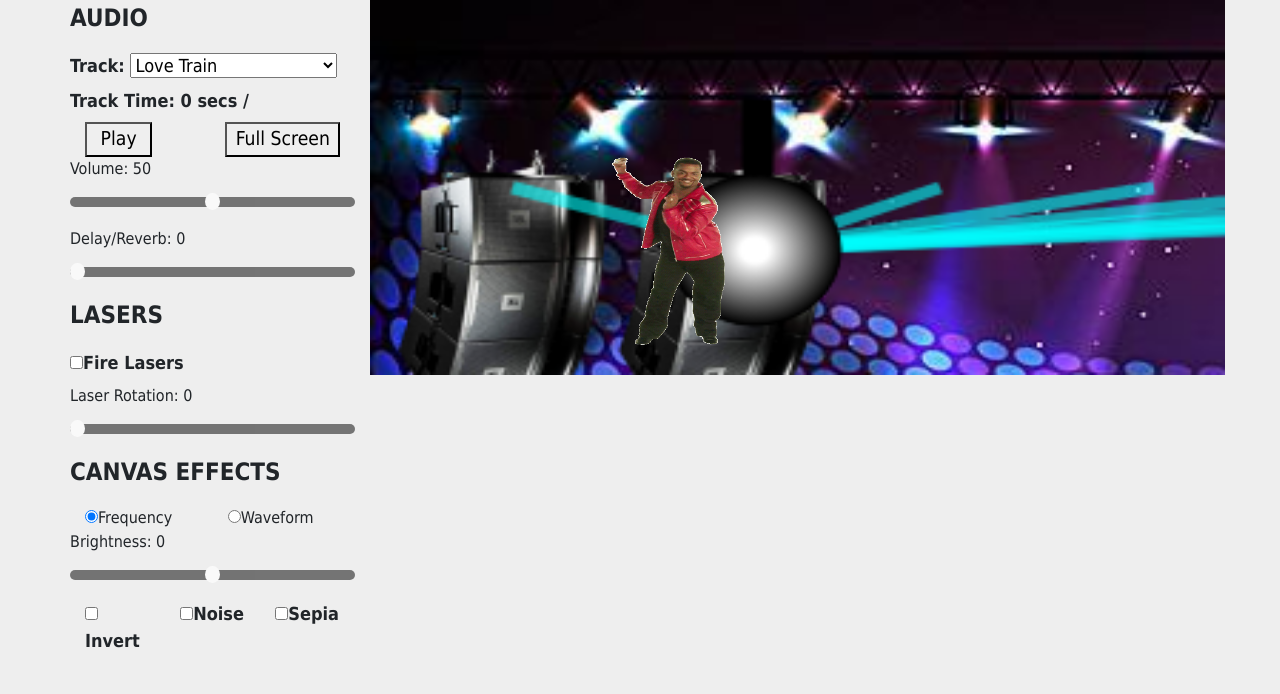
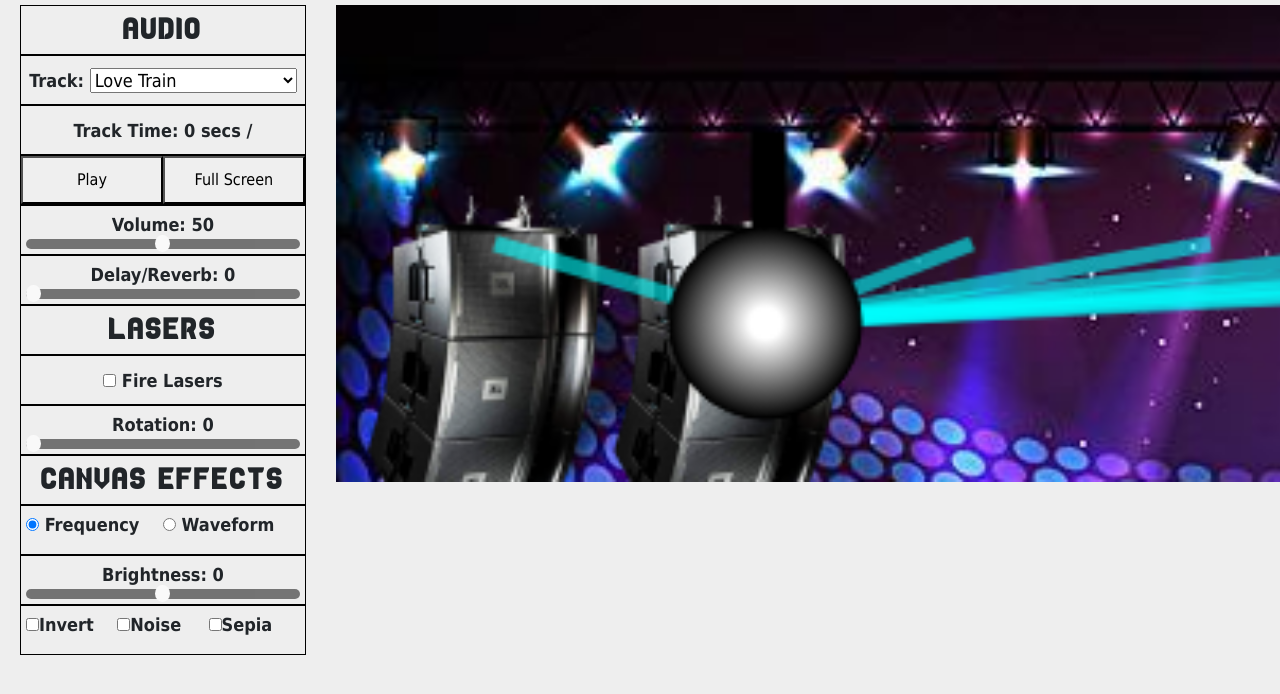
Before and after one commit to stevensalex29/330Project1, a plain HTML site: page main.html in a window 1280 px wide. Drawn offline with nearby package versions, Linux system fonts and the light colour scheme.

Commit message:
Worked on audio controller in main.html/.css/js Added disco_7 font

```diff
--- a/Documentation.txt
+++ b/Documentation.txt
@@ -13,3 +13,5 @@ Staying alive mp3: https://playvk.com/en/download/bee+gees/Stayin%27+Alive
 Love Train mp3: https://playvk.com/en/download/The+O%27Jays/Love+Train
 
 That's the Way I like it: https://playvk.com/download/KC+and+The+Sunshine+Band/That%27s+The+Way+I+Like+It
+
+Disco Font: https://www.1001fonts.com/disco-7-font.html
--- a/css/main.css
+++ b/css/main.css
@@ -1,65 +1,85 @@
+@font-face {
+	font-family: disco_7;
+	src: url(../media/disco_7.ttf);
+}
+
 body {
 	background: #eeeeee;
 	font-family: tahoma, verdana, sans serif;
 }
 
-	img{
-		display:none;
-	}
-
 canvas {
 	margin: auto;
 	background: black;
-		position:absolute;
-		z-index:0;
+	position: absolute;
+	z-index: 0;
 	width: 100%;
-		height: 56.6%;
 }
 
-	#gif{
-		position:absolute;
-		display:inline-block;
-		width:200px;
-		height:200px;
-		margin-left:210px;
-		margin-top:150px;
-		z-index:1;
+img {
+	display: none;
 }
 
-    #header{
-				font-size: 24px;
+label {
+	font-size: 18px;
 	font-weight: bold;
+	vertical-align: middle;
+	text-align: center;
+	margin: auto;
 }
 
-		label{
-			font-size: 18px;
-			font-weight: bold;
+.row {
+	margin: auto;
+	padding: 5px;
 }
 
-    #playButton{
-  	  font-size: 1.2em;
-  	  width: 3.5em;
+.col-sm-auto .row {
+	height: 50px;
+	padding: auto;
+	border: 1px solid black;
+	margin: auto;
 }
 
-	button[data-playing="yes"]:after{
+.col-lg {
+	width: 100%;
+}
+
+button[data-playing="yes"]:after {
 	content: "Pause";
 }
 
-	button[data-playing="no"]:after{
+button[data-playing="no"]:after {
 	content: "Play";
 }
 
-	#fsButton{
-  	font-size: 1.2em;
-  	width: 6em;
+#gif {
+	position: absolute;
+	display: inline-block;
+	width: 200px;
+	height: 200px;
+	margin-left: 25%;
+	margin-top: 25%;
+	z-index: 1;
 }
 
-   .slidecontainer {
-	  width: 25%; /* Width of the outside container */
-	  margin-bottom:20px;
+#header {
+	font-size: 28px;
+	font-weight: bold;
+	margin: auto;
+	font-family: disco_7;
+}
+
+#buttonRow, .row .row .col, .row .row .col-6 {
+	padding: 0;
+}
+
+button {
+	width: 100%;
+	height: 100%;
 }
 
 /* The slider itself */
+
 .slider {
 	-webkit-appearance: none;
 	width: 100%;
@@ -69,20 +89,29 @@
 	outline: none;
 	opacity: 0.7;
 	transition: opacity .2s;
+	display: inline;
 }
 
 /* Mouse-over effects */
+
 .slider:hover {
-	  opacity: 1; /* Fully shown on mouse-over */
+	opacity: 1;
+	/* Fully shown on mouse-over */
 }
 
-	/* The slider handle (use -webkit- (Chrome, Opera, Safari, Edge) and -moz- (Firefox) to override default look) */
+/* COMMENT OUT FOR LOOK??    The slider handle (use -webkit- (Chrome, Opera, Safari, Edge) and -moz- (Firefox) to override default look) */
+
 .slider::-webkit-slider-thumb {
-	  -webkit-appearance: none; /* Override default look */
+	-webkit-appearance: none;
+	/* Override default look */
 	appearance: none;
-	  width: 15px; /* Set a specific slider handle width */
-	  height: 17px; /* Slider handle height */
+	width: 15px;
+	/* Set a specific slider handle width */
+	height: 17px;
+	/* Slider handle height */
 	border-radius: 60%;
-	  background: white; /* Green background */
-	  cursor: pointer; /* Cursor on hover */
+	background: white;
+	/* Green background */
+	cursor: pointer;
+	/* Cursor on hover */
 }
--- a/main.html
+++ b/main.html
@@ -30,10 +30,8 @@
 <body>
 	<audio></audio>
 
-	<div class="container">
-
 	<div class="row">
-			<div class="col-md-auto">
+		<div class="col-sm-auto">
 
 			<div class="row">
 				<p id="header">AUDIO</p>
@@ -53,33 +51,27 @@
 				<label id="trackTime">Track Time: </label>
 			</div>
 
-				<div class="row">
+			<div id="buttonRow" class="row">
 				<div class="col">
 					<button id="playButton" data-playing="no"></button>
 				</div>
-					<div class="col">
+				<div class="col-6">
 					<button id="fsButton">Full Screen</button>
 				</div>
 			</div>
 
 			<div class="row">
-					<p>
-						Volume:
+				<label>Volume:
 					<span id="volumeLabel">???</span>
-					</p>
-					<input type="range" id="volumeSlider" min="0" max="2" value="1" step="0.01"
-						class="slider slidecontainer">
+				</label>
+				<input type="range" id="volumeSlider" min="0" max="2" value="1" step="0.01" class="slider">
 			</div>
 
 			<div class="row">
-					<p>
-						Delay/Reverb:
-						<span id="dI">0</span>
-						<span id="demo2"></span>
-					</p>
-
-					<input id="delaySlider" type="range" min="0.0" max="1.0" value="0" step="0.1"
-						class="slider slidecontainer">
+				<label>Delay/Reverb:
+					<span id="delayLabel">0</span>
+				</label>
+				<input id="delaySlider" type="range" min="0.0" max="1.0" value="0" step="0.1" class="slider">
 			</div>
 
 			<div class="row">
@@ -88,18 +80,16 @@
 
 			<div class="row">
 				<label>
-						<input type="checkbox" id="laser">Fire Lasers
-						<span class="checkmark"></span>
+					<input type="checkbox" id="laserBox">
+					Fire Lasers
 				</label>
 			</div>
 
 			<div class="row">
-					<p>
-						Laser Rotation:
-						<span id="LI">0</span>
-						<span id="laser"></span>
-					</p>
-					<input type="range" min="0" max="5" value="0" class="slider slidecontainer" id="myRange3">
+				<label>Rotation:
+					<span id="laserLabel">0</span>
+				</label>
+				<input type="range" min="0" max="5" value="0" class="slider" id="myRange3">
 			</div>
 
 			<div class="row">
@@ -108,56 +98,57 @@
 
 			<div class="row">
 				<div class="col">
-						<input type="radio" name="modes" id="mode1" value="1" checked>Frequency
+					<label>
+						<input type="radio" name="modes" id="frequencyMode" value="1" checked>
+						Frequency
+					</label>
 				</div>
 
 				<div class="col">
-						<input type="radio" name="modes" id="mode2" value="0">Waveform
+					<label>
+						<input type="radio" name="modes" id="waveformMode" value="0">
+						Waveform
+					</label>
 				</div>
 			</div>
 
 			<div class="row">
-					<p>
-						Brightness:
-						<span id="bI">0</span>
-						<span id="bright"></span>
-					</p>
-					<input type="range" min="-128" max="128" value="0" class="slider slidecontainer" id="myRange2">
+				<label>Brightness:
+					<span id="brightnessLabel">0</span>
+				</label>
+				<input type="range" min="-128" max="128" value="0" class="slider" id="myRange2">
 			</div>
 
 			<div class="row">
 				<div class="col">
 					<label>
-							<input type="checkbox" id="invert">Invert
-							<span class="checkmark"></span>
+						<input type="checkbox" id="invertBox">Invert
 					</label>
 				</div>
 
 				<div class="col">
 					<label>
-							<input type="checkbox" id="noise">Noise
-							<span class="checkmark"></span>
+						<input type="checkbox" id="noiseBox">Noise
 					</label>
 				</div>
 
 				<div class="col">
 					<label>
-							<input type="checkbox" id="sepia">Sepia
-							<span class="checkmark"></span>
+						<input type="checkbox" id="sepiaBox">Sepia
 					</label>
 				</div>
 			</div>
 		</div>
 
-			<div class="col-md" id="display">
+		<div class="col-lg" id="display">
 			<canvas></canvas>
-				<img src="media/stage.jpg" id="background" width="1116" height="1116">
-				<img src="media/peace1.png" id="disco" width="50" height="50">
-				<img src="media/speaker.png" id="speaker" width="50" height="50">
-				<img src="media/speaker2.png" id="speaker2" width="50" height="50">
-				<img src="media/dancer.gif" id="gif" width="50" height="50">
+			<img src="media/stage.jpg" id="backgroundImg" width="1100" height="1116">
+			<img src="media/peace1.png" id="discoImg" width="50" height="50">
+			<img src="media/speaker.png" id="speakerImg" width="50" height="50">
+			<img src="media/speaker2.png" id="speaker2Img" width="50" height="50">
+			<img src="media/dancer.gif" id="dancerGif" width="50" height="50">
 		</div>
-		</div>
+
 </body>
 
 </html>
--- a/src/main.js
+++ b/src/main.js
@@ -1,7 +1,7 @@
 
 var app = app || {};
 //IFFY for main js
-	app.main = (function(){
+app.main = (function () {
 	"use strict";
 
 	// SCRIPT SCOPED VARIABLES
@@ -9,7 +9,7 @@
 	const SOUND_PATH = Object.freeze({
 		sound1: "media/ThatsTheWay.mp3",
 		sound2: "media/StayinAlive.mp3",
-			sound3:  "media/LoveTrain.mp3"
+		sound3: "media/LoveTrain.mp3"
 	});
 
 	// image variables
@@ -23,7 +23,7 @@
 	let display;
 
 	// elements on the page
-		let audioElement,canvasElement;
+	let audioElement, canvasElement;
 	// UI
 	let playButton;
 	// canvas drawing context
@@ -35,19 +35,17 @@
 	// typed array to hold the audio frequency data
 	const NUM_SAMPLES = 256;
 	// new array of 8-bit integers (0-255)
-		let audioData = new Uint8Array(NUM_SAMPLES/2);
+	let audioData = new Uint8Array(NUM_SAMPLES / 2);
 
 	// update elements when entering and exiting fullscreen
-		document.addEventListener("fullscreenchange", function() {
-			if(full){
+	document.addEventListener("fullscreenchange", function () {
+		if (full) {
 			full = false;
-				canvasElement.style.height = "400px";
-				canvasElement.style.width = "640px";
 			gif.style.marginLeft = "210px";
 			gif.style.marginTop = "150px";
 			gif.style.height = "200px";
 			gif.style.width = "200px";
-			}else{
+		} else {
 			full = true;
 			canvasElement.style.height = "100%";
 			canvasElement.style.width = "100%";
@@ -59,14 +57,14 @@
 	});
 
 	// FUNCTIONS
-		function init(){
+	function init() {
 		setupWebaudio();
 		setupCanvas();
 		setupUI();
 		update();
 	}
 
-		function setupWebaudio(){
+	function setupWebaudio() {
 		const AudioContext = window.AudioContext || window.webkitAudioContext;
 		audioCtx = new AudioContext();
 
@@ -98,19 +96,19 @@
 		gainNode.connect(audioCtx.destination);
 	}
 
-		function setupCanvas(){
+	function setupCanvas() {
 		// initialize elements for canvas
 		canvasElement = document.querySelector('canvas');
 		display = document.querySelector("#display");
 		drawCtx = canvasElement.getContext("2d");
-			img = document.querySelector("#background");
-			disc = document.querySelector("#disco");
-			speaker = document.querySelector("#speaker");
-			speaker2 = document.querySelector("#speaker2");
-			gif = document.querySelector("#gif");
+		img = document.querySelector("#backgroundImg");
+		disc = document.querySelector("#discoImg");
+		speaker = document.querySelector("#speakerImg");
+		speaker2 = document.querySelector("#speaker2Img");
+		gif = document.querySelector("#dancerGif");
 	}
 
-		function setupUI(){
+	function setupUI() {
 		playButton = document.querySelector("#playButton");
 		playButton.onclick = e => {
 			console.log(`audioCtx.state = ${audioCtx.state}`);
@@ -133,12 +131,12 @@
 		let volumeSlider = document.querySelector("#volumeSlider");
 		volumeSlider.oninput = e => {
 			gainNode.gain.value = e.target.value;
-				volumeLabel.innerHTML = Math.round((e.target.value/2 * 100));
+			volumeLabel.innerHTML = Math.round((e.target.value / 2 * 100));
 		};
 		volumeSlider.dispatchEvent(new InputEvent("input"));
 
 
-			document.querySelector("#trackSelect").onchange = e =>{
+		document.querySelector("#trackSelect").onchange = e => {
 			audioElement.src = e.target.value;
 			// pause the current track if it is playing
 			playButton.dispatchEvent(new MouseEvent("click"));
@@ -146,18 +144,18 @@
 
 
 		// if track ends
-			audioElement.onended =  _ => {
+		audioElement.onended = _ => {
 			playButton.dataset.playing = "no";
 		};
 
-			document.querySelector("#fsButton").onclick = _ =>{
+		document.querySelector("#fsButton").onclick = _ => {
 			app.helper.requestFullscreen(display);
 		};
 
 		// set initial value of sliders
-			document.querySelector("#bI").innerHTML = "0";
-			document.querySelector("#dI").innerHTML = "0";
-			document.querySelector("#LI").innerHTML = "0";
+		document.querySelector("#brightnessLabel").innerHTML = "0";
+		document.querySelector("#delayLabel").innerHTML = "0";
+		document.querySelector("#laserLabel").innerHTML = "0";
 	}
 
 	function update() {
@@ -172,12 +170,13 @@
 
 		// populate the audioData with the frequency data
 		// notice these arrays are passed "by reference"
-			let mode = document.querySelector("#mode1");
-			if(mode.checked){
+		let mode = document.querySelector("#frequencyMode");
+
+		if (mode.checked) {
 			analyserNode.getByteFrequencyData(audioData); // frequency data
 			wav = false;
 		}
-			else{
+		else {
 			analyserNode.getByteTimeDomainData(audioData); // waveform data
 			wav = true;
 		}
@@ -186,28 +185,25 @@
 		let slider2 = document.querySelector("#myRange2");
 		let delaySlider = document.querySelector("#delaySlider");
 		let slider3 = document.querySelector("#myRange3");
-			let output1 = document.querySelector("#laser");
-			let output2 = document.querySelector("#bright");
-			let output3 = document.querySelector("#demo2");
+		let output1 = document.querySelector("#laserLabel");
+		let output2 = document.querySelector("#brightnessLabel");
+		let output3 = document.querySelector("#delayLabel");
 
-			slider2.oninput = function(){
-				document.querySelector("#bI").innerHTML = "";
+		slider2.oninput = function () {
 			brightnessAmount = parseInt(this.value);
-				if(brightnessAmount < 0) output2.innerHTML= this.value;
-				else if(brightnessAmount ==0) output2.innerHTML=this.value;
-				else output2.innerHTML= "+" + this.value;
+			if (brightnessAmount < 0) output2.innerHTML = this.value;
+			else if (brightnessAmount == 0) output2.innerHTML = this.value;
+			else output2.innerHTML = "+" + this.value;
 		}
 
-			delaySlider.oninput = function(){
-				document.querySelector("#dI").innerHTML = "";
-				output3.innerHTML=this.value;
+		delaySlider.oninput = function () {
+			output3.innerHTML = this.value;
 			delayNode.delayTime.value = parseFloat(this.value);
 		}
 
-			slider3.oninput = function(){
-				document.querySelector("#LI").innerHTML = "";
+		slider3.oninput = function () {
 			let s = -.2;
-				laserRotation = s + (.1*this.value);
+			laserRotation = s + (.1 * this.value);
 			output1.innerHTML = this.value;
 		}
 
@@ -217,34 +213,34 @@
 
 
 		// filter code
-			let inv = document.querySelector("#invert"), nois = document.querySelector("#noise"), sep = document.querySelector("#sepia"), fire = document.querySelector("#laser");
-			inv.checked == true ? invert=true : invert = false;
-			nois.checked == true ? noise=true : noise = false;
-			sep.checked == true ? sepia=true : sepia = false;
-			fire.checked == true ? fired=true : fired = false;
+		let inv = document.querySelector("#invertBox"), nois = document.querySelector("#noiseBox"), sep = document.querySelector("#sepiaBox"), fire = document.querySelector("#laserBox");
+		inv.checked == true ? invert = true : invert = false;
+		nois.checked == true ? noise = true : noise = false;
+		sep.checked == true ? sepia = true : sepia = false;
+		fire.checked == true ? fired = true : fired = false;
 
 
 		// DRAW!
 		// clear canvas
-			drawCtx.clearRect(0,0,800,600);
+		drawCtx.clearRect(0, 0, 800, 600);
 		// draw base image
-			drawCtx.drawImage(img,  0, 0);
+		drawCtx.drawImage(img, 0, 0);
 		// draw dancer
 		//drawCtx.drawImage(gif, 120, 200);
 		// draw peace sign
-			app.drawer.peace(drawCtx,playButton,audioData,speaker,speaker2,disc);
+		app.drawer.peace(drawCtx, playButton, audioData, speaker, speaker2, disc);
 		// draw stage lights
-			app.drawer.lights(drawCtx,canvasElement,audioData,wav);
+		app.drawer.lights(drawCtx, canvasElement, audioData, wav);
 		// draw disco ball
-			app.drawer.disco(drawCtx,canvasElement);
+		app.drawer.disco(drawCtx, canvasElement);
 		// draw laser guns
-			app.drawer.laserGuns(drawCtx,audioData,laserRotation,fired,wav);
+		app.drawer.laserGuns(drawCtx, audioData, laserRotation, fired, wav);
 		// To Do triangle lasers that rotate and shoot arc lasers by clicking button
 		// manipulate pixels for visualizer
-			app.drawer.manipulatePixels(drawCtx,canvasElement,invert,noise,sepia,brightnessAmount);
+		app.drawer.manipulatePixels(drawCtx, canvasElement, invert, noise, sepia, brightnessAmount);
 	}
 	// our "public interface"
-		return{
-			init : init
+	return {
+		init: init
 	};
 })();
```
Also changed, not shown: media/disco_7.ttf (added). Lines whose indentation alone changed are shown as unchanged.
